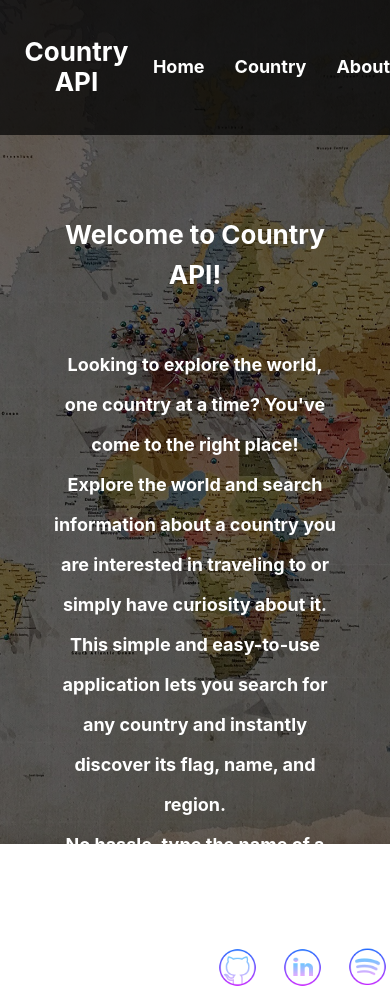
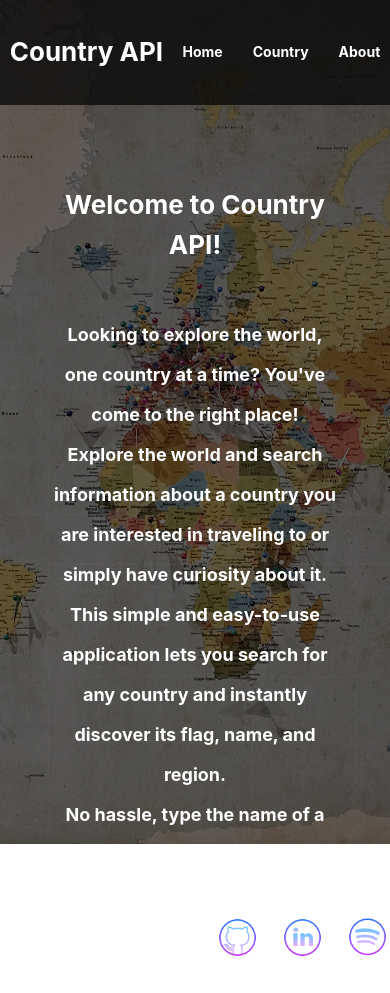
Before and after one commit to deborabeatriz-f/country-api-final-project, a React (Vite) app: page / in a window 390 px wide. After the commit the page ends 963 px from the top, so only its background shows below. Built offline with nearby package versions, Linux system fonts and the light colour scheme.

Commit message:
update nav css  - add media screen

```diff
--- a/src/components/Nav/nav.css
+++ b/src/components/Nav/nav.css
@@ -15,3 +15,9 @@
   transform: scale(1.4);
   opacity: 0.4;
 }
+
+@media screen and (max-width: 1023px) {
+  .nav__link {
+    font-size: 14px;
+  }
+}
```
